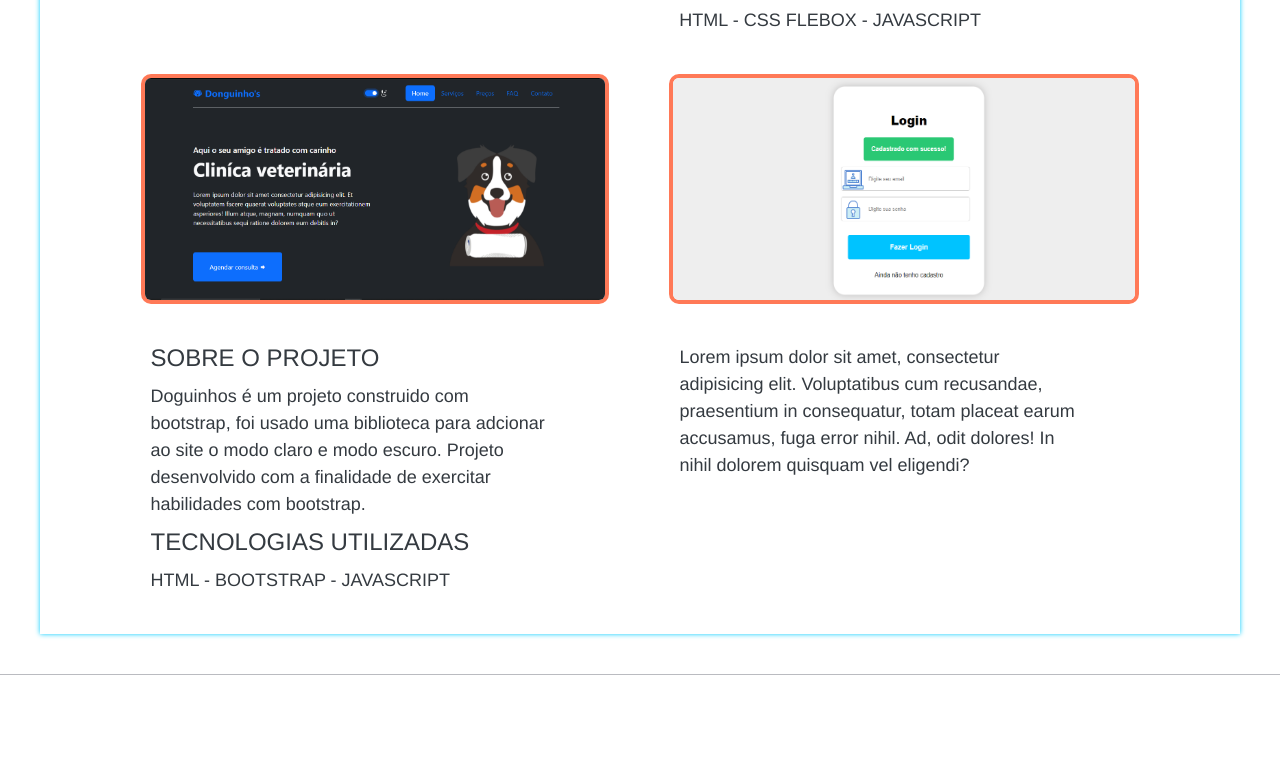
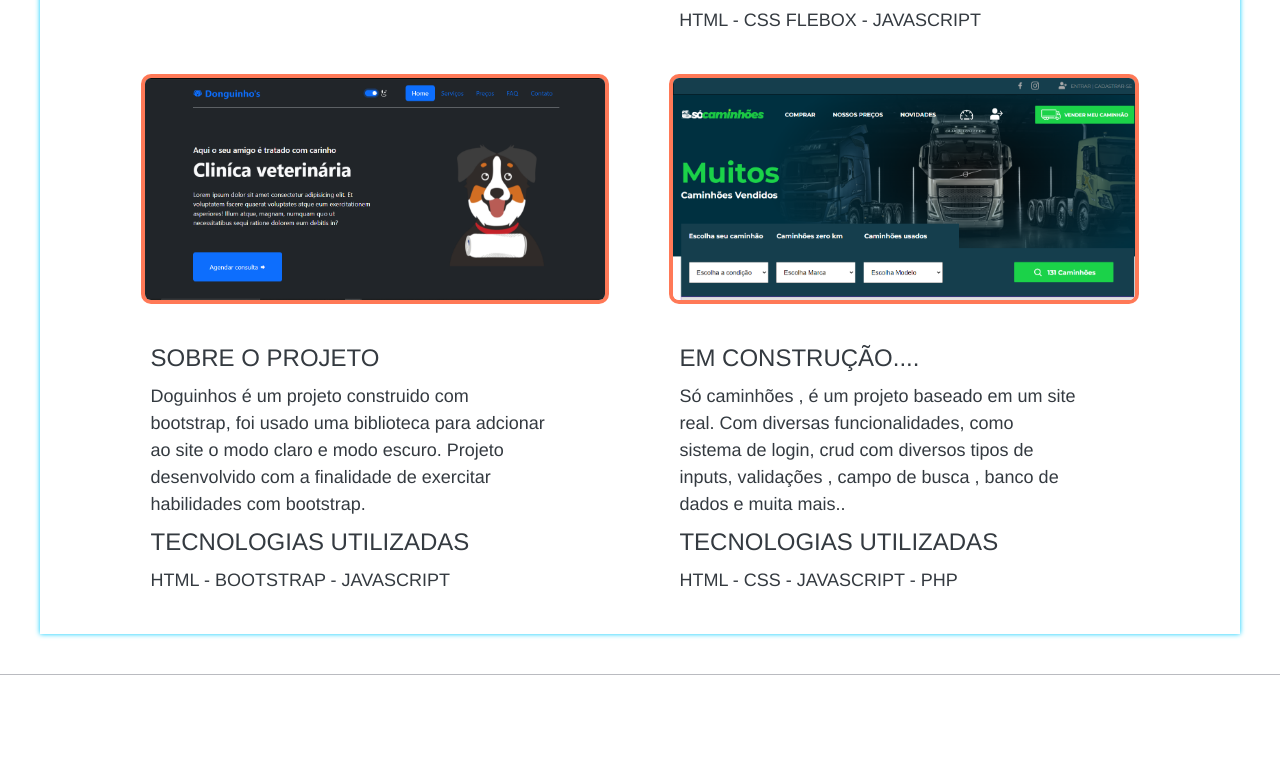
Before and after one commit to marciolucasjunior/portfolio2, a plain HTML site: page index.html in a window 1280 px wide. Shown: the part 4917-5675 px from the top of the page. Drawn offline with nearby package versions, Linux system fonts and the light colour scheme.

Commit message:
add projeto caminhao em construção

```diff
--- a/index.html
+++ b/index.html
@@ -329,7 +329,7 @@
 
           <div class="titulo_projetos">
             <div class="img-wrapper">
-              <img src="img/login.png" alt="" />
+              <img src="img/socaminhao.png" alt="" />
               <div class="overlay">
                 <div class="overlay-infos">
                   <h5>Project Title</h5>
@@ -339,12 +339,14 @@
               </div>
             </div>
             <div class="texto_projeto">
+              <h4>EM CONSTRUÇÃO....</h4>
               <p>
-                Lorem ipsum dolor sit amet, consectetur adipisicing elit.
-                Voluptatibus cum recusandae, praesentium in consequatur, totam
-                placeat earum accusamus, fuga error nihil. Ad, odit dolores! In
-                nihil dolorem quisquam vel eligendi?
+                Só caminhões , é um projeto baseado em um site real.
+                Com diversas funcionalidades, como sistema de login, crud com diversos tipos de inputs, validações , campo de busca , banco de dados  e muita mais..
               </p>
+              <h4>TECNOLOGIAS UTILIZADAS</h4>
+              <p>HTML - CSS - JAVASCRIPT - PHP </p>
+            </div>
             </div>
           </div>
         </div>
```
Also changed, not shown: img/socaminhao.png (added).
